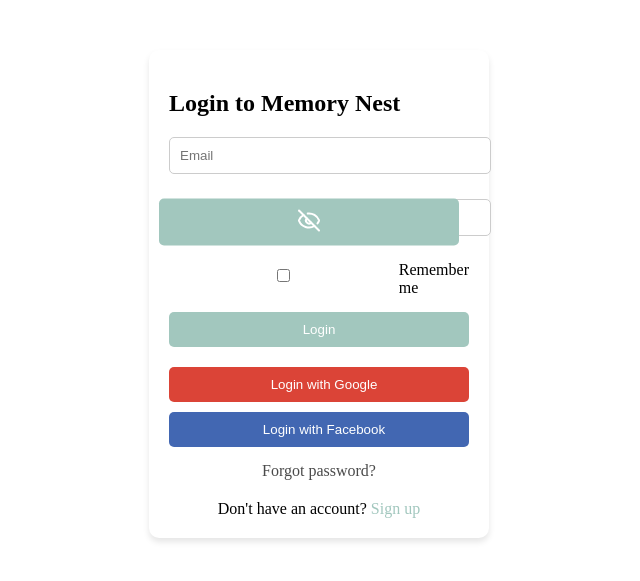
After one commit to mlespinoza1/Memory-AI-Scrapbook, a Flask app: page /login in a window 1280 px wide. The commit adds this page. Shown: the top 581 px of the page, without its empty margins (321-961 px from the left). Run offline with Flask 3, Linux system fonts and the light colour scheme.

Commit message:
Agent step completed: Create a login page and implement login functionality

```diff
--- a/main.py
+++ b/main.py
@@ -1,10 +1,56 @@
-from flask import Flask, render_template
+from flask import Flask, render_template, request, redirect, url_for, flash
+from flask_login import LoginManager, UserMixin, login_user, login_required, logout_user, current_user
+from werkzeug.security import generate_password_hash, check_password_hash
 
 app = Flask(__name__)
+app.config['SECRET_KEY'] = 'your-secret-key'  # Replace with a real secret key in production
+
+login_manager = LoginManager()
+login_manager.init_app(app)
+login_manager.login_view = 'login'
+
+# This is a simple user model. In a real application, you'd use a database.
+class User(UserMixin):
+    def __init__(self, id, username, password):
+        self.id = id
+        self.username = username
+        self.password = password
+
+# For this example, we'll use a dictionary to store users. In a real app, use a database.
+users = {
+    'user1': User('1', 'user1', generate_password_hash('password1')),
+    'user2': User('2', 'user2', generate_password_hash('password2'))
+}
+
+@login_manager.user_loader
+def load_user(user_id):
+    for user in users.values():
+        if user.id == user_id:
+            return user
+    return None
 
 @app.route("/")
+@login_required
 def index():
     return render_template("index.html")
 
+@app.route("/login", methods=['GET', 'POST'])
+def login():
+    if request.method == 'POST':
+        username = request.form['username']
+        password = request.form['password']
+        user = users.get(username)
+        if user and check_password_hash(user.password, password):
+            login_user(user)
+            return redirect(url_for('index'))
+        flash('Invalid username or password')
+    return render_template('login.html')
+
+@app.route("/logout")
+@login_required
+def logout():
+    logout_user()
+    return redirect(url_for('login'))
+
 if __name__ == "__main__":
     app.run(host="0.0.0.0", port=5000, debug=True)
--- a/pyproject.toml
+++ b/pyproject.toml
@@ -8,6 +8,7 @@ readme = "README.md"
 [tool.poetry.dependencies]
 python = "^3.11"
 flask = "^3.0.3"
+flask-login = "^0.6.3"
 
 
 [build-system]
--- a/static/css/style.css
+++ b/static/css/style.css
@@ -1,152 +1,115 @@
-body {
-    font-family: Arial, sans-serif;
-    background-color: #F0EFE9;
-    margin: 0;
-    padding: 20px 20px 90px 20px;
+/* ... (existing styles) ... */
+
+.login-container {
+    max-width: 300px;
+    margin: 50px auto;
+    padding: 20px;
+    background-color: white;
+    border-radius: 10px;
+    box-shadow: 0 4px 6px rgba(0, 0, 0, 0.1);
 }
 
-.container {
-    max-width: 800px;
-    margin: 0 auto;
-    padding: 20px;
+.login-form input {
+    width: 100%;
+    padding: 10px;
+    margin-bottom: 10px;
+    border: 1px solid #ccc;
+    border-radius: 5px;
 }
 
-h1 {
-    color: #4A4A4A;
-    text-align: center;
+.login-form button {
+    width: 100%;
+    padding: 10px;
+    background-color: #A2C7BE;
+    color: white;
+    border: none;
+    border-radius: 5px;
+    cursor: pointer;
 }
 
-.button-container {
-    display: flex;
-    justify-content: center;
-    gap: 10px;
-    margin-bottom: 20px;
-    width: calc(100% - 20px);
-    margin-left: auto;
-    margin-right: auto;
-}
-
-button {
-    padding: 10px 20px;
-    border: none;
-    border-radius: 20px;
-    cursor: pointer;
-    transition: background-color 0.3s, transform 0.1s;
-}
-
-button:hover {
-    transform: scale(1.05);
-}
-
-#captureMoment {
-    background-color: #A2C7BE;
-}
-
-#createBook {
-    background-color: #E8D0C3;
-}
-
-.search-container {
-    position: relative;
+.flash-messages {
+    list-style-type: none;
+    padding: 0;
     margin-bottom: 20px;
 }
 
-#searchBox {
-    width: calc(100% - 40px);
-    padding: 10px 30px 10px 10px;
-    border: 1px solid #ccc;
-    border-radius: 20px;
-    font-size: 16px;
+.flash-message {
+    background-color: #ffcccc;
+    color: #cc0000;
+    padding: 10px;
+    border-radius: 5px;
+    margin-bottom: 10px;
 }
 
-.search-icon {
+.input-group {
+    position: relative;
+    margin-bottom: 15px;
+}
+
+.toggle-password {
     position: absolute;
     right: 10px;
     top: 50%;
     transform: translateY(-50%);
-    color: #777;
+    background: none;
+    border: none;
     cursor: pointer;
 }
 
-.memory-grid {
-    display: grid;
-    grid-template-columns: repeat(auto-fill, minmax(250px, 1fr));
-    gap: 20px;
+.remember-me {
+    display: flex;
+    align-items: center;
+    margin-bottom: 15px;
 }
 
-.memory-card {
-    background-color: white;
-    border-radius: 10px;
-    overflow: hidden;
-    box-shadow: 0 4px 6px rgba(0, 0, 0, 0.1);
-    transition: transform 0.3s;
+.remember-me input {
+    margin-right: 5px;
 }
 
-.memory-card:hover {
-    transform: translateY(-5px);
+.social-buttons {
+    margin-top: 20px;
 }
 
-.memory-card img {
+.social-buttons button {
     width: 100%;
-    height: 200px;
-    object-fit: cover;
+    padding: 10px;
+    margin-bottom: 10px;
+    border: none;
+    border-radius: 5px;
+    cursor: pointer;
+    display: flex;
+    align-items: center;
+    justify-content: center;
 }
 
-.memory-card .info {
-    padding: 15px;
+.social-buttons button i {
+    margin-right: 10px;
 }
 
-.memory-card h3 {
-    margin: 0;
-    color: #4A4A4A;
-    font-size: 18px;
+.google-login {
+    background-color: #DB4437;
+    color: white;
 }
 
-.memory-card p {
-    margin: 5px 0 0;
-    font-size: 14px;
-    color: #777;
+.facebook-login {
+    background-color: #4267B2;
+    color: white;
 }
 
-.bottom-toolbar {
-    position: fixed;
-    bottom: 20px;
-    left: 50%;
-    transform: translateX(-50%);
-    background-color: rgba(255, 255, 255, 0.8);
-    display: flex;
-    justify-content: space-around;
-    align-items: center;
-    height: 50px;
-    box-shadow: 0 2px 10px rgba(0, 0, 0, 0.1);
-    border-radius: 25px;
-    width: 80%;
-    max-width: 350px;
-    transition: opacity 0.3s;
-    opacity: 0.7;
+.forgot-password {
+    display: block;
+    text-align: center;
+    margin-top: 15px;
+    color: #4A4A4A;
+    text-decoration: none;
 }
 
-.bottom-toolbar:hover {
-    opacity: 1;
+.signup-link {
+    text-align: center;
+    margin-top: 20px;
 }
 
-.toolbar-icon {
-    color: #4A4A4A;
-    font-size: 20px;
+.signup-link a {
+    color: #A2C7BE;
     text-decoration: none;
-    transition: color 0.3s;
 }
-
-.toolbar-icon:hover {
-    color: #A2C7BE;
-}
-
-@media (max-width: 600px) {
-    .memory-grid {
-        grid-template-columns: 1fr;
-    }
-
-    .bottom-toolbar {
-        width: 90%;
-    }
-}
--- /dev/null
+++ b/static/js/login.js
@@ -0,0 +1,52 @@
+document.addEventListener('DOMContentLoaded', function() {
+    // Initialize Lucide icons
+    lucide.createIcons();
+
+    const form = document.getElementById('loginForm');
+    const emailInput = document.getElementById('email');
+    const passwordInput = document.getElementById('password');
+    const togglePasswordBtn = document.getElementById('togglePassword');
+    const togglePasswordIcon = togglePasswordBtn.querySelector('i');
+
+    // Toggle password visibility
+    togglePasswordBtn.addEventListener('click', function() {
+        if (passwordInput.type === 'password') {
+            passwordInput.type = 'text';
+            togglePasswordIcon.setAttribute('data-lucide', 'eye');
+        } else {
+            passwordInput.type = 'password';
+            togglePasswordIcon.setAttribute('data-lucide', 'eye-off');
+        }
+        lucide.createIcons();
+    });
+
+    // Form submission
+    form.addEventListener('submit', function(e) {
+        e.preventDefault();
+        const email = emailInput.value;
+        const password = passwordInput.value;
+        const rememberMe = document.getElementById('rememberMe').checked;
+
+        // Submit the form
+        form.submit();
+    });
+
+    // Social login buttons (for demonstration)
+    document.querySelectorAll('.social-buttons button').forEach(button => {
+        button.addEventListener('click', function() {
+            alert('Social login will be implemented in the future.');
+        });
+    });
+
+    // Forgot password link
+    document.querySelector('.forgot-password').addEventListener('click', function(e) {
+        e.preventDefault();
+        alert('Password reset functionality will be implemented in the future.');
+    });
+
+    // Sign up link
+    document.querySelector('.signup-link a').addEventListener('click', function(e) {
+        e.preventDefault();
+        alert('Sign up page will be implemented in the future.');
+    });
+});
--- a/templates/index.html
+++ b/templates/index.html
@@ -13,6 +13,7 @@
         <div class="button-container">
             <button id="captureMoment">Capture Moment</button>
             <button id="createBook">Create Book</button>
+            <a href="{{ url_for('logout') }}" class="logout-button">Logout</a>
         </div>
         <div class="search-container">
             <input type="text" id="searchBox" placeholder="Find Your Moments">
--- /dev/null
+++ b/templates/login.html
@@ -0,0 +1,53 @@
+<!DOCTYPE html>
+<html lang="en">
+<head>
+    <meta charset="UTF-8">
+    <meta name="viewport" content="width=device-width, initial-scale=1.0">
+    <title>Login - Memory AI Scrapbook</title>
+    <link rel="stylesheet" href="{{ url_for('static', filename='css/style.css') }}">
+    <script src="https://unpkg.com/lucide@latest"></script>
+</head>
+<body>
+    <div class="login-container">
+        <h2>Login to Memory Nest</h2>
+        {% with messages = get_flashed_messages() %}
+            {% if messages %}
+                <ul class="flash-messages">
+                    {% for message in messages %}
+                        <li class="flash-message">{{ message }}</li>
+                    {% endfor %}
+                </ul>
+            {% endif %}
+        {% endwith %}
+        <form id="loginForm" class="login-form" method="POST">
+            <div class="input-group">
+                <input type="email" id="email" name="username" placeholder="Email" required>
+            </div>
+            <div class="input-group">
+                <input type="password" id="password" name="password" placeholder="Password" required>
+                <button type="button" id="togglePassword" class="toggle-password">
+                    <i data-lucide="eye-off"></i>
+                </button>
+            </div>
+            <div class="remember-me">
+                <input type="checkbox" id="rememberMe" name="remember">
+                <label for="rememberMe">Remember me</label>
+            </div>
+            <button type="submit">Login</button>
+        </form>
+        <div class="social-buttons">
+            <button class="google-login">
+                <i data-lucide="google"></i> Login with Google
+            </button>
+            <button class="facebook-login">
+                <i data-lucide="facebook"></i> Login with Facebook
+            </button>
+        </div>
+        <a href="#" class="forgot-password">Forgot password?</a>
+        <div class="signup-link">
+            Don't have an account? <a href="#">Sign up</a>
+        </div>
+    </div>
+    <script src="{{ url_for('static', filename='js/login.js') }}"></script>
+</body>
+</html>
```
Also changed, not shown: pasted_text_1726129849595.txt (added, +53 -0 lines), 1 other file.
